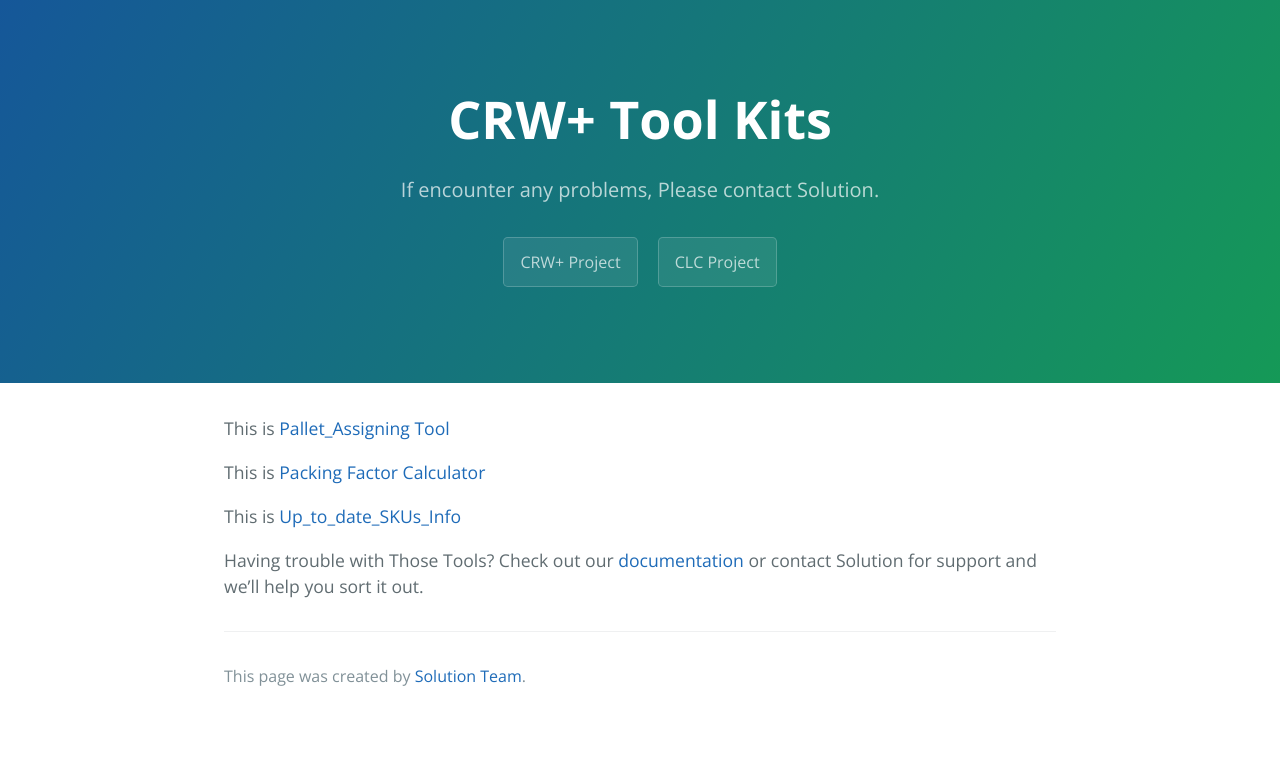
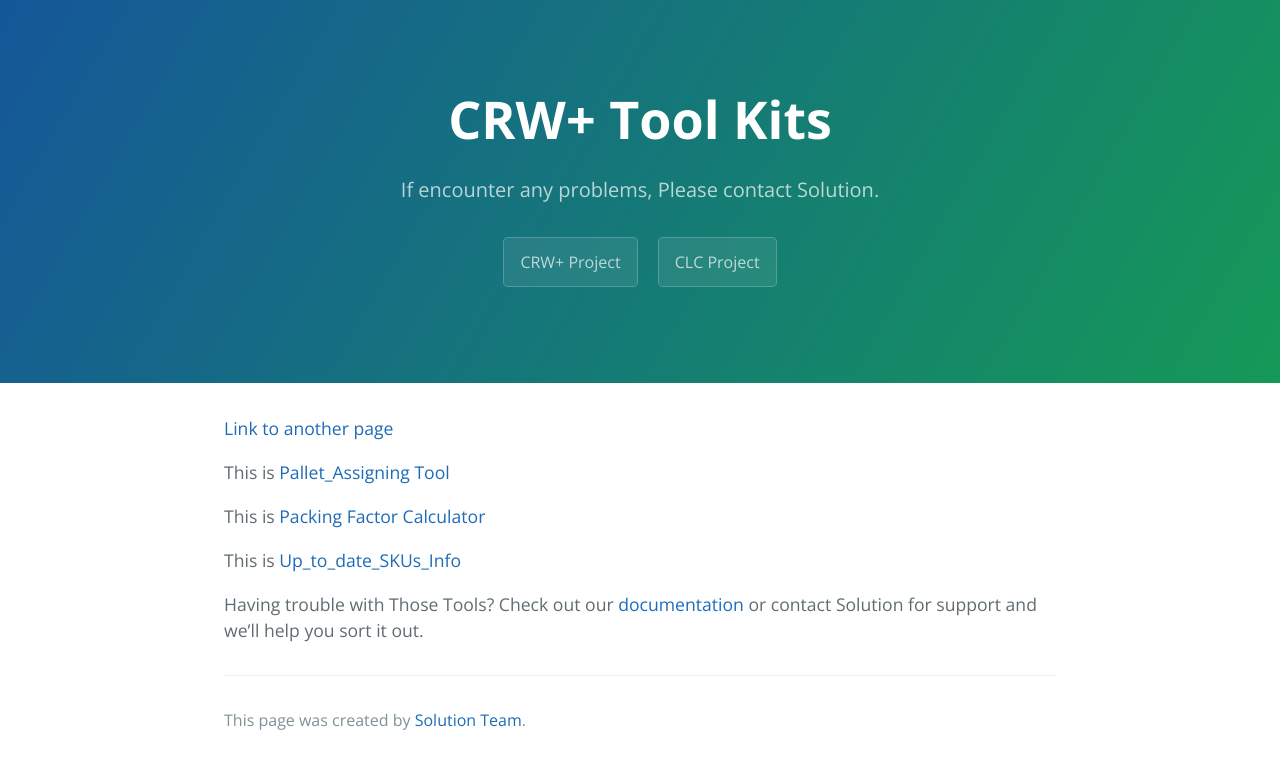
Before and after one commit to Lordbread/Lordbread.github.io, a Jekyll site: the page built from index.md, in a window 1280 px wide. Shown: the top 769 px of the page. Built offline with Jekyll 4.4.1, drawn with Linux system fonts in a browser that asks for light colours.

Commit message:
Update index.md

```diff
--- a/index.md
+++ b/index.md
@@ -2,6 +2,8 @@
 layout: default
 ---
 
+
+[Link to another page](another-page)
 
 This is [Pallet_Assigning Tool](https://github.com/Lordbread/Lordbread.github.io/raw/147e5b98648ad834e6e0014a21660cfd63dbb6f2/RSO%20Scanning.xlsm)
 
```
